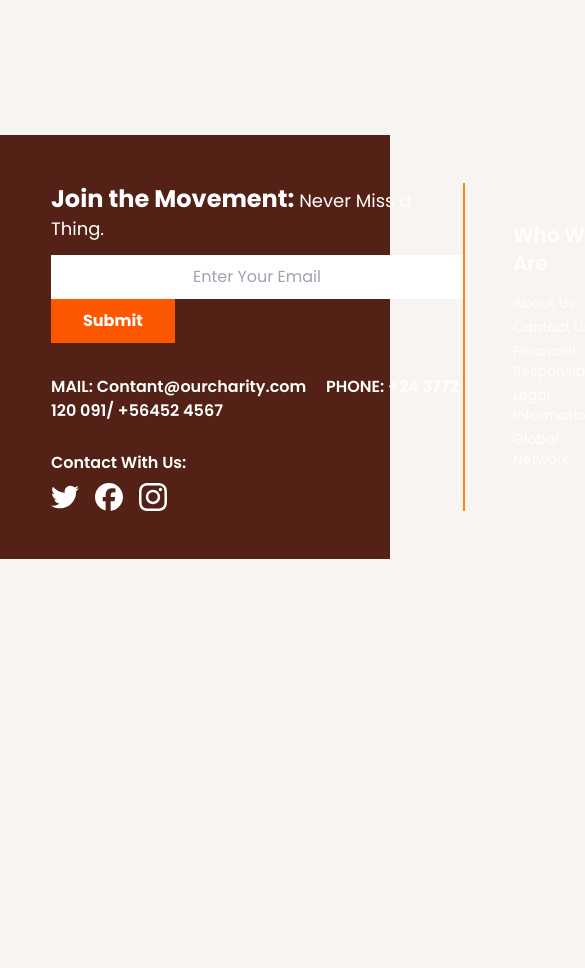
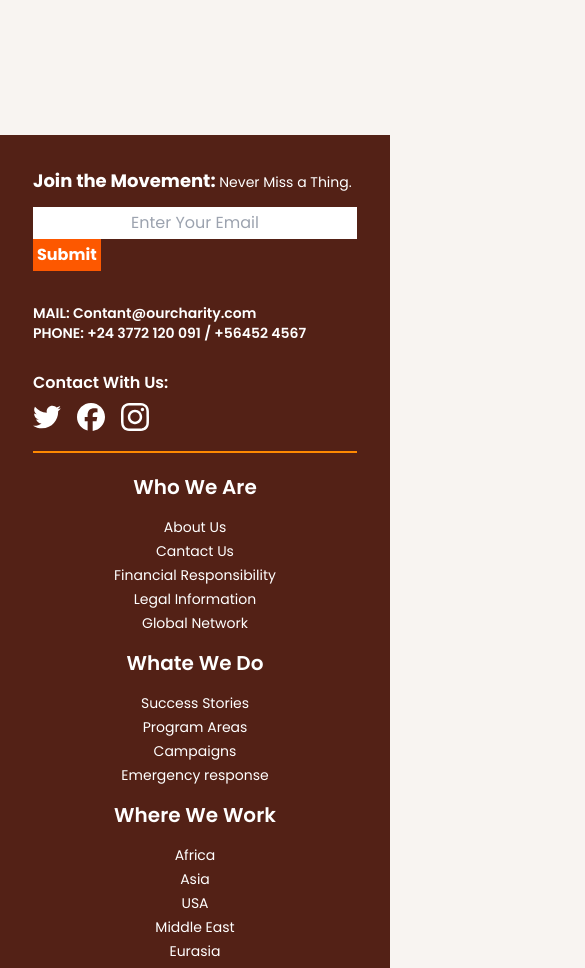
Before and after one commit to Nikkihosseini/Charity-Website, a website: page Public/index.html in a window 390 px wide. Shown: the part 6740-7708 px from the top of the page, 585 px wide, since content can reach past the window. Before the commit the page ends 7299 px from the top, so only its background shows below. Drawn offline with Linux system fonts and the light colour scheme.

Commit message:
add responsive code

```diff
--- a/Public/Script/script.js
+++ b/Public/Script/script.js
@@ -30,13 +30,12 @@ hamburgerMenu.addEventListener('click', ()=>{
 })
 
 nextBtn.addEventListener('click', function(){
-        galleryIndex --
+    galleryIndex --
         if(galleryIndex < 0 ){
             galleryIndex = 4
         }
         aboutUsImg.setAttribute('src' , gallery[galleryIndex])
     })
-
 
 
 // const btnArrow = document.querySelector('.about-us__arrow')
--- a/Public/index.html
+++ b/Public/index.html
@@ -178,7 +178,7 @@
                 <div class="hidden lg:flex relative">
                     <img class="rounded-xl block max-h-[670px] max-w-[514px]" src="./Image/jpg-img/Artboard-2.jpg" alt="Artboard">
                     <div class="w-[514px] h-[695px] overflow-hidden rounded-xl absolute top-[-28px] left-5 bottom-0 transition-all">
-                        <img class="block w-full h-full" src="./Image/jpg-img/girl-img.png" alt="image">
+                        <img class="about-us__img block w-full h-full" src="./Image/jpg-img/girl-img.png" alt="image">
                     </div>
                     <span class="next-btn rounded-full flex-center justify-center w-12 h-12 absolute top-[275px] right-[-44px] bg-orange-640 cursor-pointer">
                                 <svg class="w-5 h-5 text-brown-100">
@@ -356,25 +356,29 @@
 <footer class="mt-40 bg-brown-100">
     <div class="container">
 <!--   Footer wrapper   -->
-        <div class="flex-center py-12 text-white">
+        <div class="flex-center flex-col md:flex-row py-8 md:py-12 text-white">
             <!--   Footer wrapper Right   -->
-            <div class="basis-1/2 border-r-2 border-orange-650">
+            <div class="basis-1/2 border-b-2 border-orange-650 md:border-none">
                 <!--   Footer Form   -->
-                <form>
-                        <label class="text-lg">
-                            <span class="font-PoppinsBold text-2xl">Join the Movement:</span>
-                            Never Miss a Thing.
-                        </label>
-                        <input class="py-2.5 px-12 outline-none border-none text-center mt-3" id="email" name="email" type="email" placeholder="Enter Your Email">
-                        <button class="font-PoppinsBold outline-none border-none py-2.5 px-8 bg-orange-640" type="submit" >Submit</button>
-                    </form>
+               <div class="">
+                   <form>
+                       <label class="text-sm lg:text-lg">
+                           <span class="font-PoppinsBold text-lg lg:text-2xl">Join the Movement:</span>
+                           Never Miss a Thing.
+                       </label>
+                       <div>
+                           <input class="px-1 py-1 sm:py-2 sm:px-4 lg:py-2.5 lg:px-12 outline-none border-none text-center mt-3" id="email" name="email" type="email" placeholder="Enter Your Email">
+                           <button class="font-PoppinsBold outline-none border-none px-1 py-1 sm:py-2 lg:py-2.5 sm:px-4 lg:px-8 bg-orange-640 mt-4 xxs:mt-0" type="submit" >Submit</button>
+                       </div>
+                   </form>
+               </div>
                 <!--   Footer Content   -->
                 <div>
-                    <div class="font-PoppinsSemiBold mt-8">
-                        <span class="mr-4">MAIL: Contant@ourcharity.com</span>
-                        <span>PHONE: +24 3772 120 091/ +56452 4567</span>
+                    <div class="font-PoppinsSemiBold  flex-center flex-wrap text-sm mt-8">
+                        <span class="inline-block mr-4">MAIL: Contant@ourcharity.com</span>
+                        <span class="inline-block md:mt-3 xl:mt-0">PHONE: +24 3772 120 091 / +56452 4567</span>
                     </div>
-                    <div class="mt-7">
+                    <div class="mt-7 mb-5 md:mb-0">
                         <p class="font-PoppinsSemiBold mb-2">Contact With Us:</p>
                         <div class="flex-center gap-x-4 text-white">
                             <a href="#">
@@ -398,8 +402,8 @@
                 </div>
             </div>
             <!--   Footer wrapper Left  -->
-            <div class="basis-1/2 flex justify-center">
-                <div class="flex flex-col mr-12 ml-12 max-w-[400px]">
+            <div class="basis-1/2 flex justify-center sm:justify-start flex-wrap md:flex-nowrap text-center md:text-start max-w-[512px] max-w-auto mt-5 md:mt-0">
+                <div class="flex flex-col sm:mr-12 lg:ml-12 md:ml-6 max-w-[400px] mb-3 md::mb-0">
                     <h5 class="font-PoppinsSemiBold text-xl mb-4">Who We Are</h5>
                     <ul class="child:text-sm child:mb-1">
                         <li class="">
@@ -429,7 +433,7 @@
                         </li>
                     </ul>
                 </div>
-                <div class="flex flex-col mr-12 max-w-[400px]">
+                <div class="flex flex-col sm:mr-12 max-w-[400px] mb-3 sm:mb-0">
                     <h5 class="font-PoppinsSemiBold text-xl mb-4">Whate We Do</h5>
                     <ul class="child:text-sm child:mb-1">
                         <li class="">
```
Also changed, not shown: Public/styles/app.css.
